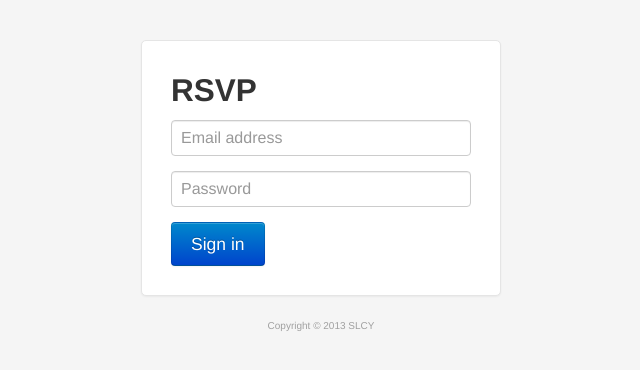
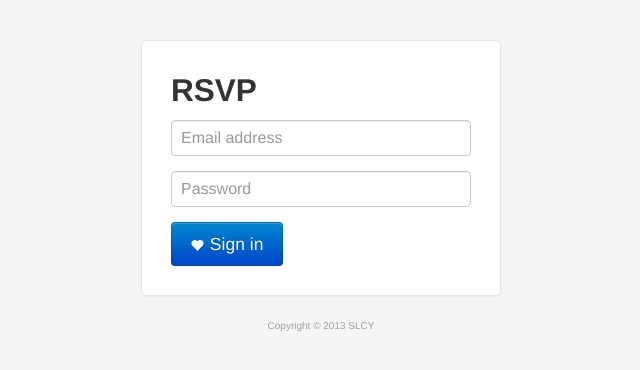
Before and after one commit to cyoon84/wedding_planner, a PHP site: page / in a window 1280 px wide. Shown: the top 370 px of the page, without its empty margins (319-959 px from the left). Run offline with PHP 8.4, Linux system fonts and the light colour scheme; some libraries are stand-ins or nearby versions.

Commit message:
index
index contains heart icon next to sign in button

```diff
--- a/index.php
+++ b/index.php
@@ -49,7 +49,7 @@ else {
 				<input type="text" class="input-block-level" placeholder="Email address" name="uname" />
 				<input type="password" class="input-block-level" placeholder="Password" name="pw" />
 				<div class="btn-group">
-					<button class="btn btn-large btn-primary" type="submit">Sign in</button>
+					<button class="btn btn-large btn-primary" type="submit"><i class="icon-heart icon-white"></i> Sign in</button>
 				</div>
 				<?php if (!$login_result && $_POST) { ?>
 				<div>&nbsp;</div>
```
